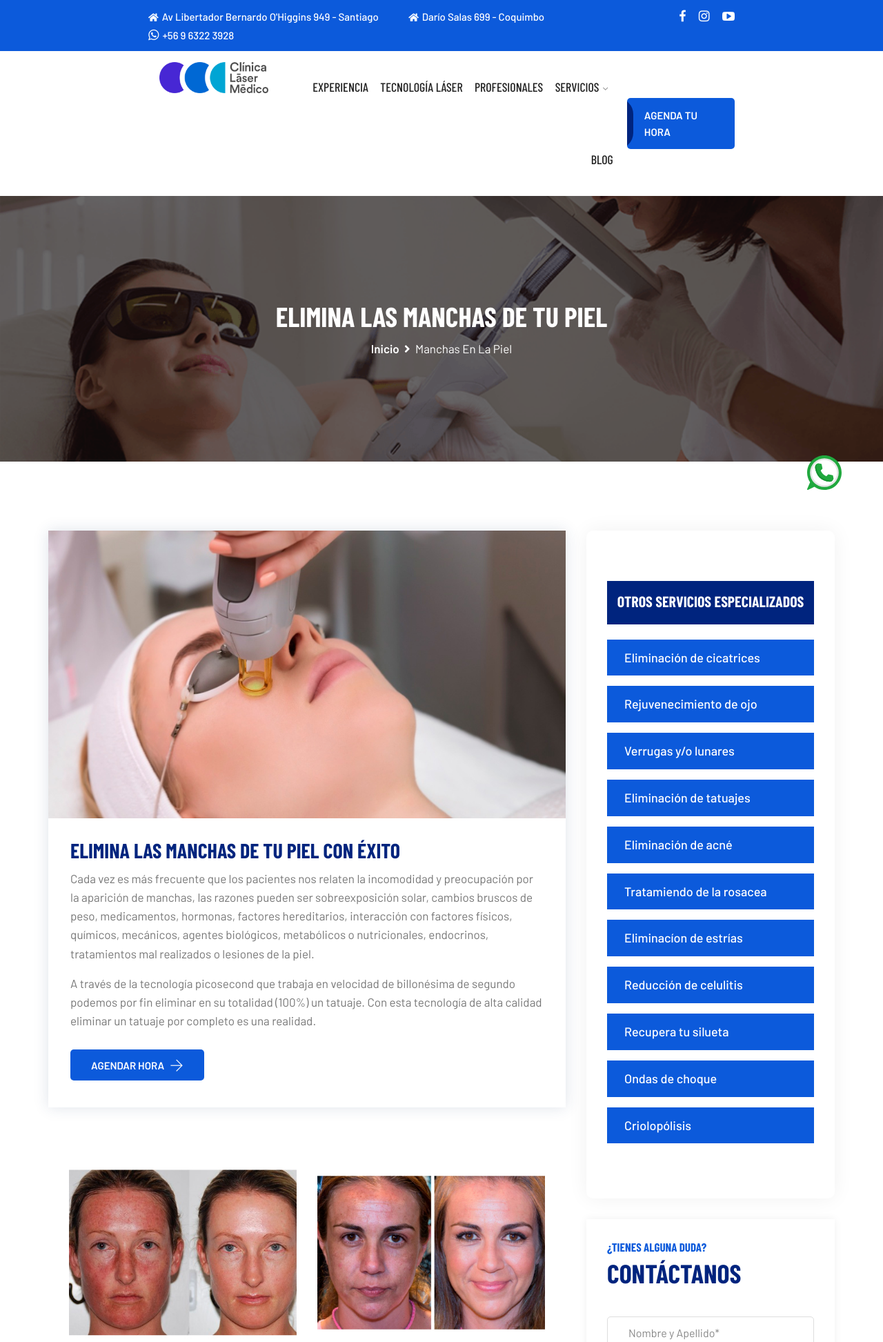
After one commit to samueldsweb/clinicalasermedico-php, a PHP site: page /manchas-en-la-piel.php in a window 1280 px wide. The commit adds this page. Shown: the top 1945 px of the page at 69% size. Run offline with PHP 8.4, Linux system fonts and the light colour scheme; some web fonts are replaced.

Commit message:
Se crea priema página de servicio, y se modifica las variables del breadcumb

```diff
--- a/breadcumb.php
+++ b/breadcumb.php
@@ -4,13 +4,13 @@
 		<div class="row">
 			<div class="col-md-12 txtc  text-center ccase">
 				<div class="brpt">
-					<h1><?php echo $title_banner ?></h1>
+					<h1><?php echo $title_page ?></h1>
 				</div>
 				<div class="breadcumb-inner">
 					<ul>
 						<li><a href="index.php">Inicio</a></li>
 						<li><i class="fas fa-angle-right"></i></li>
-						<li><?php echo $title_banner ?></li>
+						<li><?php echo $title_breadcumb ?></li>
 					</ul>
 				</div>
 			</div>
--- a/head.php
+++ b/head.php
@@ -13,9 +13,9 @@
     <link rel="stylesheet" type="text/css" href="assets/css/bootstrap.min.css" />
     <link rel="stylesheet" type="text/css" href="venobox/venobox.css" />
     <link rel="stylesheet" type="text/css" href="assets/css/plugin_theme_css.css" />
-    <link rel="stylesheet" type="text/css" href="assets/css/style.css?v=1" />
+    <link rel="stylesheet" type="text/css" href="assets/css/style.css?v1" />
     <link rel="stylesheet" type="text/css" href="style.css?v=1" />
-    <link rel="stylesheet" type="text/css" href="assets/css/responsive.css?v=1" />
+    <link rel="stylesheet" type="text/css" href="assets/css/responsive.css?v1" />
     <!-- modernizr js -->
     <script src="assets/js/vendor/modernizr-2.8.3.min.js"></script>
     <!-- Css adicionales -->
--- a/header.php
+++ b/header.php
@@ -59,7 +59,7 @@
                                                             <li class="menu-item-has-children">
                                                                 <a href="#">Servicios</a>
                                                                 <ul class="sub-menu">
-                                                                    <li><a href="#">Manchas en la piel</a></li>
+                                                                    <li><a href="manchas-en-la-piel.php">Manchas en la piel</a></li>
                                                                     <li><a href="#">Eliminación de cicatrices</a></li>
                                                                     <li><a href="#">Rejuvenecimiento de ojo</a></li>
                                                                     <li><a href="#">Verrugas y/o lunares</a></li>
@@ -117,7 +117,22 @@
                         <li><a href="nuestra-experiencia.php">Experiencia</a></li>
                         <li><a href="tecnologia-laser.php">Tecnología Láser</a></li>
                         <li><a href="profesionales-clinica-laser-medico.php">Profesionales</a></li>
-                        <li><a href="#">Servicios</a></li>
+                        <li><a href="#">Servicios</a>
+                            <ul class="sub-menu">
+                                <li><a href="manchas-en-la-piel.php">Manchas en la piel</a></li>
+                                <li><a href="#">Eliminación de cicatrices</a></li>
+                                <li><a href="#">Rejuvenecimiento de ojo</a></li>
+                                <li><a href="#">Verrugas y/o lunares</a></li>
+                                <li><a href="#">Eliminación de tatuajes</a></li>
+                                <li><a href="#">Eliminación de acné</a></li>
+                                <li><a href="#">Tratamiendo de la rosacea</a></li>
+                                <li><a href="#">Eliminacíon de estrías</a></li>
+                                <li><a href="#">Reducción de celulitis</a></li>
+                                <li><a href="#">Recupera tu silueta</a></li>
+                                <li><a href="#">Ondas de choque</a></li>
+                                <li><a href="#">Criolopólisis</a></li>
+                            </ul>
+                        </li>
                         <li><a href="#">Blog</a></li>
                     </ul>
                 </nav>
--- /dev/null
+++ b/manchas-en-la-piel.php
@@ -0,0 +1,150 @@
+<!DOCTYPE HTML>
+<html lang="es">
+<?php
+$title = "Servicio, Eliminación de Manchas en la Piel - Clínica Láser Médico";
+$description = " La aparición de manchas, las razones pueden ser sobreexposición solar, cambios bruscos de peso, medicamentos, hormonas, factores hereditarios, interacción con factores físicos, químicos, mecánicos, agentes biológicos, metabólicos o nutricionales, endocrinos, tratamientos mal realizados o lesiones de la piel.";
+$keywords = "Eliminar Manchas, Manchas en la piel, Manchas en la cara, ¿Como eliminar manchas en la piel?.";
+include("head.php");
+?>
+
+<body>
+    <?php include("header.php") ?>
+    <?php $title_page = "Elimina las manchas de tu piel"; $title_breadcumb = "Manchas en la piel";
+    include("breadcumb.php") ?>
+
+    <section>
+        <article>
+            <div class="container">
+                <div class="blog_area single_service_page">
+                    <div class="container">
+                        <div class="row">
+                            <div class="col-lg-8 col-md-6 col-sm-12">
+                                <div class="row">
+                                    <div class="col-lg-12 ">
+                                        <div class="service-item all_color_service text-left ">
+                                            <div class="service_top_image">
+                                                <img src="assets/images/banner-eliminar-manchas-de-tu-piel.jpg" alt="Elimina manchas en tu piel">
+                                            </div>
+                                            <div class="text_box all_icon_color">
+                                                <h3>Elimina las manchas de tu piel con éxito</h3>
+                                                <p>Cada vez es más frecuente que los pacientes nos relaten la incomodidad y preocupación por la aparición de manchas, las razones pueden ser sobreexposición solar, cambios bruscos de peso, medicamentos, hormonas, factores hereditarios, interacción con factores físicos, químicos, mecánicos, agentes biológicos, metabólicos o nutricionales, endocrinos, tratamientos mal realizados o lesiones de la piel.</p>
+                                                <p>A través de la tecnología picosecond que trabaja en velocidad de billonésima de segundo podemos por fin eliminar en su totalidad (100%) un tatuaje. Con esta tecnología de alta calidad eliminar un tatuaje por completo es una realidad.</p>
+                                                <div class="service-btn btn2">
+                                                    <a href="https://web.bewe.co/clinica-laser-medico/services">Agendar Hora<span class="ti-arrow-right ml-2"></span></a>
+                                                </div>
+                                            </div>
+                                        </div>
+                                        <div class="col-lg-12">
+                                            <!--======SCREENSHOTS PART START wittr_car_top_right ======-->
+                                            <div class="imagess_area wittr_car_top_left pds">
+                                                <div class="witr_car_overlay imagess_id1">
+                                                    <div class="witr_slick_columns">
+                                                        <div class="slide_items">
+                                                            <img src="assets/images/galeria-eliminar-manchas-de-tu-piel-4.jpg" alt="Galeria elimina manchas en tu piel 4">
+                                                        </div>
+                                                    </div>
+                                                    <div class="witr_slick_columns">
+                                                        <div class="slide_items">
+                                                            <img src="assets/images/galeria-eliminar-manchas-de-tu-piel-3.jpg" alt="Galeria elimina manchas en tu piel 3">
+                                                        </div>
+                                                    </div>
+                                                    <div class="witr_slick_columns">
+                                                        <div class="slide_items">
+                                                            <img src="assets/images/galeria-eliminar-manchas-de-tu-piel-2.jpg" alt="Galeria elimina manchas en tu piel 2">
+                                                        </div>
+                                                    </div>
+                                                    <div class="witr_slick_columns">
+                                                        <div class="slide_items">
+                                                            <img src="assets/images/galeria-eliminar-manchas-de-tu-piel-1.jpg" alt="Galeria elimina manchas en tu piel 1">
+                                                        </div>
+                                                    </div>
+                                                </div>
+                                            </div>
+                                        </div>
+                                        <h2 class="line-vertical mb-4">Recupera tu piel a su mejor momento</h2>
+                                        <p>Nosotros podemos resolver este problema recuperando su piel a su mejor momento. Tenemos la plataforma de Laser más completa y moderna del país.</p>
+                                        <p>Si tiene la piel manchada desde hace ya un tiempo habrá comprobado que los tratamientos tradicionales, como cremas, limpieza facial, microdermoabrasión no resuelven este problema.</p>
+                                        <p>Esto porque se necesita una tecnología fraccional que en forma segura sea capaz de “remover la piel que contiene las manchas”.</p>
+                                        <p>Tal como lo lees, con esta tecnología podemos deshidratar fuertemente la piel para que en unos días recambie una a dos capas de la epidermis. En pocas palabras vamos a ir a buscar una piel más homogénea, sin arrugas, cicatrices, manchas oscuras, vamos en busca de una piel sana.</p>
+                                        <img class="img-fluid my-5" src="assets/images/eliminacion-de-manchas-o-hiperpigmentaciones-corporales.jpg" alt="Eliminacion de manchas o hiperpigmentaciones corporales">
+                                        <p>La medicina estética avanza hoy muy rápidamente de la mano de la tecnología para satisfacer las necesidades de las personas cada vez más conscientes de la importancia de la imagen que proyectan.</p>
+                                        <p>En cada tratamiento a medida que avanzamos en su evolución, podemos incorporar si es necesario otros láser para mejorar los resultados, sin recargo en su presupuesto original, solo buscando su satisfacción total con un tratamiento personalizado en su totalidad.</p>
+                                        <p>El grado de pigmentación de la piel que tengas puede ayudar a determinar qué enfermedades cutáneas puede adquirir con mayor facilidad.</p>
+                                        <p>Por ejemplo, las personas de piel clara son más sensibles a la exposición y daño a causa del sol, son mas propensas a tener manchas por exposición solar. sin embargo en personas de piel oscura, demasiada exposición solar puede conducir igualmente a manchas.</p>
+                                        <strong>Para evitar nuevas manchas es importante no exponerse al sol sin protector solar, mantener una buena alimentación y evitar productos con ingredientes que puedan causar pigmentación con el tiempo.</strong>
+                                        <img class="img-fluid my-5" src="assets/images/manchas-aparecen-por-causas-hormonales.png" alt="Manchas que aparecen por causas hormonales">
+                                    </div>
+                                </div>
+                            </div>
+                            <div class="col-lg-4 col-md-6 col-sm-12 acadmics departmen2">
+                                <div class="departmentList all_list_color text">
+                                    <h3>Otros Servicios Especializados</h3>
+                                    <ul>
+                                        <li><a href="#">Eliminación de cicatrices</a></li>
+                                        <li><a href="#">Rejuvenecimiento de ojo</a></li>
+                                        <li><a href="#">Verrugas y/o lunares</a></li>
+                                        <li><a href="#">Eliminación de tatuajes</a></li>
+                                        <li><a href="#">Eliminación de acné</a></li>
+                                        <li><a href="#">Tratamiendo de la rosacea</a></li>
+                                        <li><a href="#">Eliminacíon de estrías</a></li>
+                                        <li><a href="#">Reducción de celulitis</a></li>
+                                        <li><a href="#">Recupera tu silueta</a></li>
+                                        <li><a href="#">Ondas de choque</a></li>
+                                        <li><a href="#">Criolopólisis</a></li>
+                                    </ul>
+                                </div>
+                                <div class="apartment2_area">
+                                    <div class="apartment_text">
+                                        <h1>¿Tienes alguna duda?</h1>
+                                        <h2>Contáctanos</h2>
+                                    </div>
+                                    <div class="witr_apartment_form form2 contact_top">
+                                        <form action="mail.php" method="post" id="contact-form">
+                                            <div class="witr_form_controls2">
+                                                <div class="witr_field1">
+                                                    <div class="witr_form_field1">
+                                                        <span><input type="text" name="name" placeholder="Nombre y Apellido*"></span>
+                                                    </div>
+                                                    <div class="witr_form_field1">
+                                                        <span><input type="email" name="email" placeholder="Correo*"></span>
+                                                    </div>
+                                                </div>
+                                                <div class="witr_field1">
+                                                    <div class="witr_form_field1">
+                                                        <span><input type="number" name="phone" placeholder="Célular*"></span>
+                                                    </div>
+                                                </div>
+                                                <div class="witr_field1">
+                                                    <div class="witr_text_area1">
+                                                        <span>
+                                                            <textarea name="comment" placeholder="Déjanos tu comentario..."></textarea>
+                                                        </span>
+                                                    </div>
+                                                </div>
+                                                <div class="witr_field1">
+                                                    <div class=" witr_con_btn1">
+                                                        <button class="btn btn-primary" type="submit" name="ok">Consultar</button>
+                                                    </div>
+                                                </div>
+                                            </div>
+                                            <div class="row">
+                                                <div class="col-lg-12">
+                                                    <p class="form-messege"></p>
+                                                </div>
+                                            </div>
+                                        </form>
+                                    </div>
+                                </div>
+                            </div>
+                        </div>
+                    </div>
+                </div>
+            </div>
+        </article>
+    </section>
+
+    <?php include("footer.php") ?>
+    <?php include("scripts.php") ?>
+</body>
+
+</html>
--- a/nuestra-experiencia.php
+++ b/nuestra-experiencia.php
@@ -9,7 +9,8 @@ include("head.php");
 
 <body>
     <?php include("header.php") ?>
-    <?php $title_banner = "Nuestra Experiencia"; include("breadcumb.php") ?>
+    <?php $title_page = "Nuestra Experiencia"; $title_breadcumb = "Experiencia";
+    include("breadcumb.php") ?>
 
     <section>
         <!-- about_area -->
--- a/profesionales-clinica-laser-medico.php
+++ b/profesionales-clinica-laser-medico.php
@@ -9,7 +9,7 @@ include("head.php");
 
 <body>
     <?php include("header.php") ?>
-    <?php $title_banner = "Profesionales";
+    <?php $title_page = "Nuestros Profesionales Láser"; $title_breadcumb = "Profesionales";
     include("breadcumb.php") ?>
 
     <section>
--- a/tecnologia-laser.php
+++ b/tecnologia-laser.php
@@ -9,7 +9,7 @@ include("head.php");
 
 <body>
     <?php include("header.php") ?>
-    <?php $title_banner = "Tecnología Láser";
+    <?php $title_page = "Tecnología Láser Médico"; $title_breadcumb = "Tecnología Láser";
     include("breadcumb.php") ?>
 
     <section>
```
Also changed, not shown: assets/images/banner-eliminar-manchas-de-tu-piel.jpg (added), assets/images/eliminacion-de-manchas-o-hiperpigmentaciones-corporales.jpg (added), assets/images/galeria-eliminar-manchas-de-tu-piel-1.jpg (added), assets/images/galeria-eliminar-manchas-de-tu-piel-2.jpg (added), assets/images/galeria-eliminar-manchas-de-tu-piel-3.jpg (added), assets/images/galeria-eliminar-manchas-de-tu-piel-4.jpg (added), assets/images/manchas-aparecen-por-causas-hormonales.png (added).
